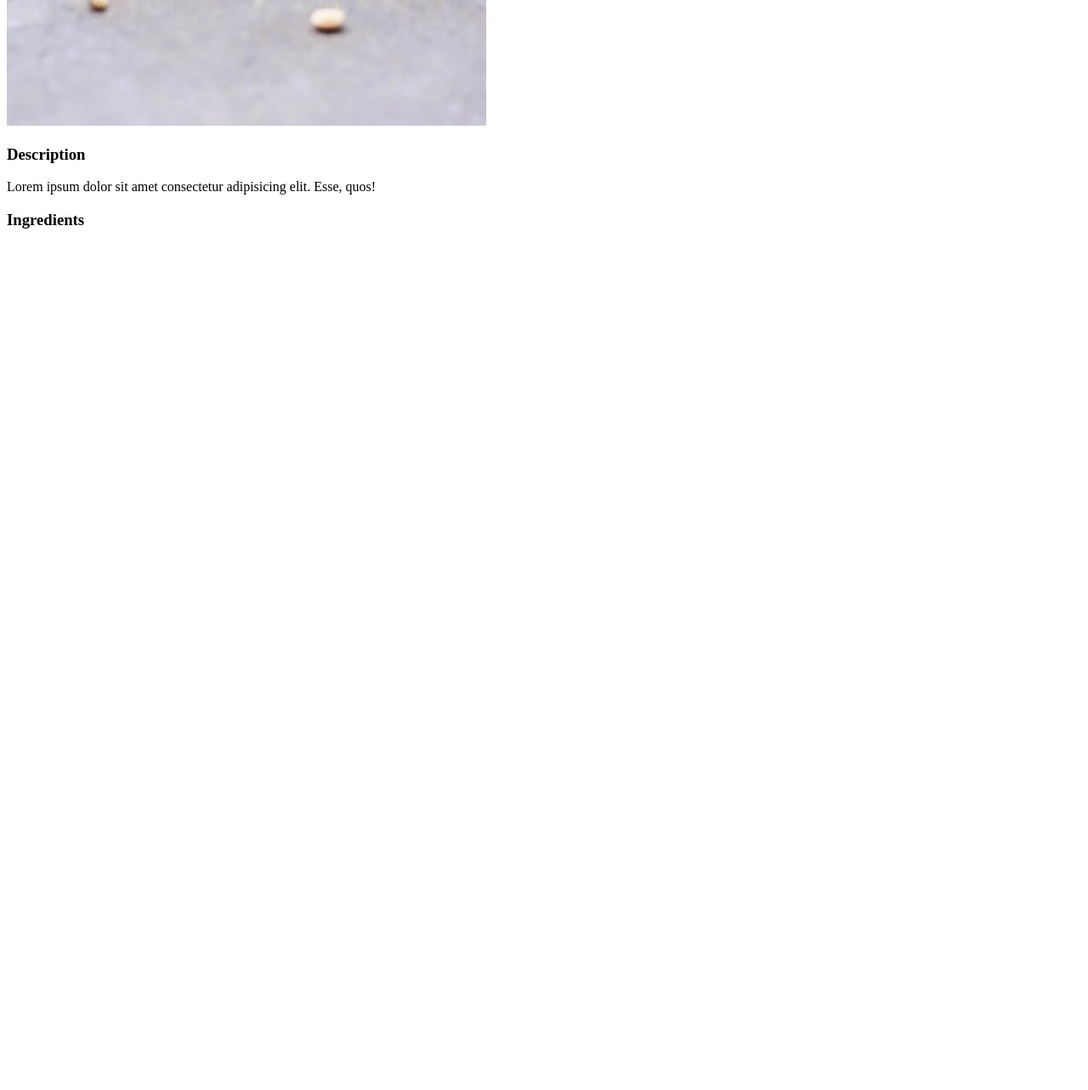
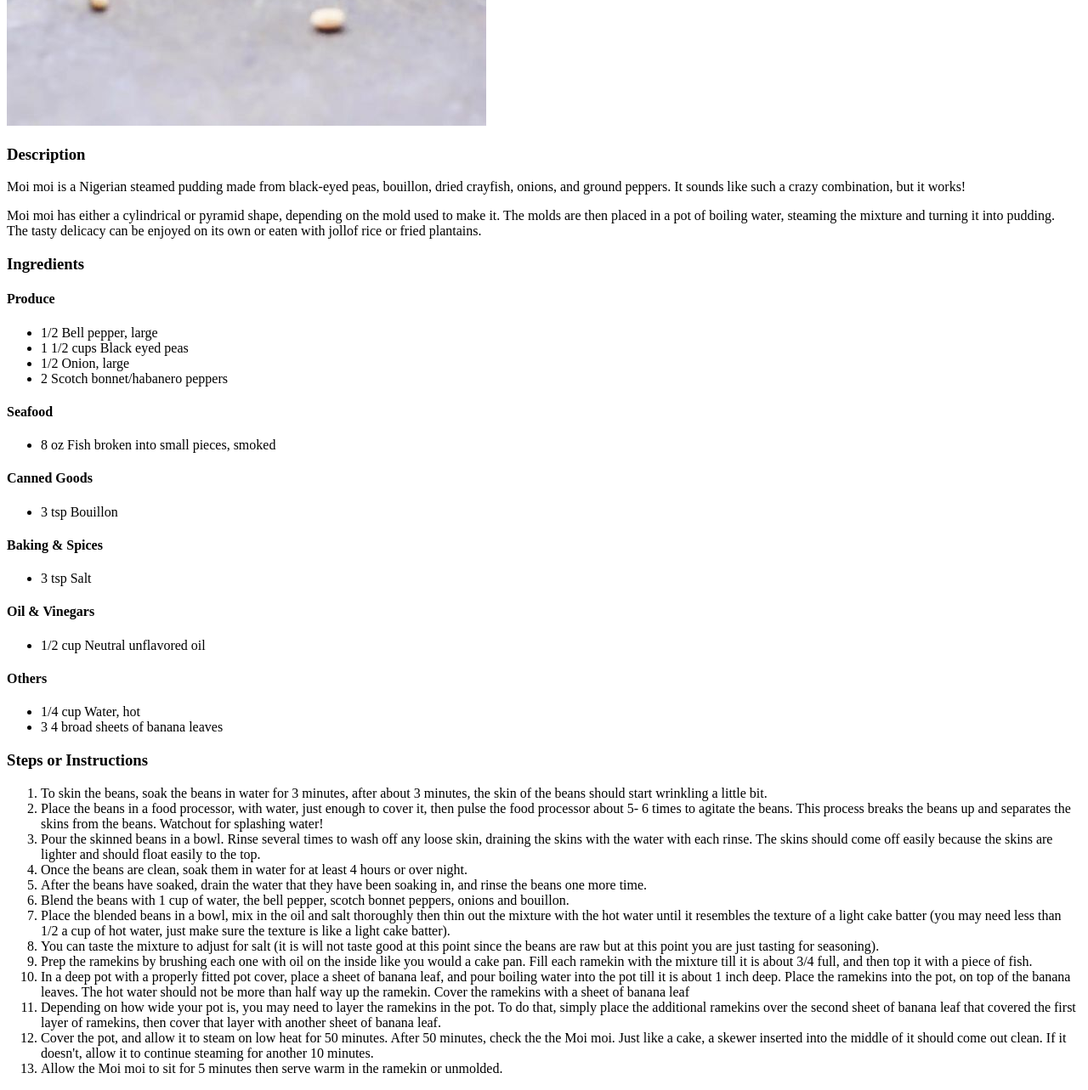
Before and after one commit to adeyemi-adekunle/odin-recipes, a plain HTML site: page recipes/moi-moi.html in a window 1280 px wide. Shown: the part 778-2061 px from the top of the page at 85% size. Before the commit the page ends 1067 px from the top, so only its background shows below. Drawn offline with Linux system fonts and the light colour scheme.

Commit message:
add the ingredients and steps for moi-moi recipe

```diff
--- a/recipes/moi-moi.html
+++ b/recipes/moi-moi.html
@@ -1,19 +1,144 @@
 <!DOCTYPE html>
 <html lang="en">
+
 <head>
     <meta charset="UTF-8">
     <meta http-equiv="X-UA-Compatible" content="IE=edge">
     <meta name="viewport" content="width=device-width, initial-scale=1.0">
     <title>Moi Moi Recipes</title>
 </head>
+
 <body>
     <h1>Moi Moi Recipes</h1>
     <img src="../images/Moi-Moi.jpg" alt="Moi Moi">
     <h3>Description</h3>
-    <p>Lorem ipsum dolor sit amet consectetur adipisicing elit. Esse, quos!</p>
+    <p>Moi moi is a Nigerian steamed pudding made from black-eyed peas, bouillon, dried crayfish, onions, and ground
+        peppers. It sounds like such a crazy combination, but it works!</p>
+    <p>Moi moi has either a cylindrical or pyramid shape, depending on the mold used to make it. The molds are then
+        placed in a pot of boiling water, steaming the mixture and turning it into pudding. <br>
+        The tasty delicacy can be enjoyed on its own or eaten with jollof rice or fried plantains.
+    </p>
     <h3>Ingredients</h3>
+    <h4>Produce</h4>
     <ul>
+        <li>
+            1/2 Bell pepper, large
+        </li>
+        <li>
+            1 1/2 cups Black eyed peas
+        </li>
+        <li>
+            1/2 Onion, large
+        </li>
+        <li>
+            2 Scotch bonnet/habanero peppers
+        </li>
+    </ul>
 
+    <h4>Seafood</h4>
+    <ul>
+        <li>
+            8 oz Fish broken into small pieces, smoked
+        </li>
     </ul>
+
+    <h4>Canned Goods</h4>
+    <ul>
+        <li>
+            3 tsp Bouillon
+        </li>
+    </ul>
+
+    <h4>
+        Baking & Spices
+    </h4>
+
+    <ul>
+        <li>
+            3 tsp Salt
+        </li>
+    </ul>
+
+    <h4>
+        Oil & Vinegars
+    </h4>
+
+    <ul>
+        <li>
+            1/2 cup Neutral unflavored oil
+        </li>
+    </ul>
+
+    <h4>Others</h4>
+
+    <ul>
+        <li>
+            1/4 cup Water, hot
+        </li>
+        <li>
+            3 4 broad sheets of banana leaves
+        </li>
+    </ul>
+
+    <h3>Steps or Instructions</h3>
+    <ol>
+        <li>
+            To skin the beans, soak the beans in water for 3 minutes, after about 3 minutes, the skin of the beans
+            should start wrinkling a little bit.
+        </li>
+        <li>
+            Place the beans in a food processor, with water, just enough to cover it, then pulse the food processor
+            about 5- 6 times to agitate the beans. This process breaks the beans up and separates the skins from the
+            beans. Watchout for splashing water!
+        </li>
+        <li>
+            Pour the skinned beans in a bowl. Rinse several times to wash off any loose skin, draining the skins with
+            the water with each rinse. The skins should come off easily because the skins are lighter and should float
+            easily to the top.
+        </li>
+        <li>
+            Once the beans are clean, soak them in water for at least 4 hours or over night.
+        </li>
+        <li>
+            After the beans have soaked, drain the water that they have been soaking in, and rinse the beans one more
+            time.
+        </li>
+        <li>
+            Blend the beans with 1 cup of water, the bell pepper, scotch bonnet peppers, onions and bouillon.
+        </li>
+        <li>
+            Place the blended beans in a bowl, mix in the oil and salt thoroughly then thin out the mixture with the hot
+            water until it resembles the texture of a light cake batter (you may need less than 1/2 a cup of hot water,
+            just make sure the texture is like a light cake batter).
+        </li>
+        <li>
+            You can taste the mixture to adjust for salt (it is will not taste good at this point since the beans are
+            raw but at this point you are just tasting for seasoning).
+        </li>
+        <li>
+            Prep the ramekins by brushing each one with oil on the inside like you would a cake pan. Fill each ramekin
+            with the mixture till it is about 3/4 full, and then top it with a piece of fish.
+
+        </li>
+        <li>
+            In a deep pot with a properly fitted pot cover, place a sheet of banana leaf, and pour boiling water into
+            the pot till it is about 1 inch deep. Place the ramekins into the pot, on top of the banana leaves. The hot
+            water should not be more than half way up the ramekin. Cover the ramekins with a sheet of banana leaf
+        </li>
+        <li>
+            Depending on how wide your pot is, you may need to layer the ramekins in the pot. To do that, simply place
+            the additional ramekins over the second sheet of banana leaf that covered the first layer of ramekins, then
+            cover that layer with another sheet of banana leaf.
+        </li>
+        <li>
+            Cover the pot, and allow it to steam on low heat for 50 minutes. After 50 minutes, check the the Moi moi.
+            Just like a cake, a skewer inserted into the middle of it should come out clean. If it doesn't, allow it to
+            continue steaming for another 10 minutes.
+        </li>
+        <li>
+            Allow the Moi moi to sit for 5 minutes then serve warm in the ramekin or unmolded.
+        </li>
+    </ol>
 </body>
+
 </html>
```
Also changed, not shown: 1 other file.
